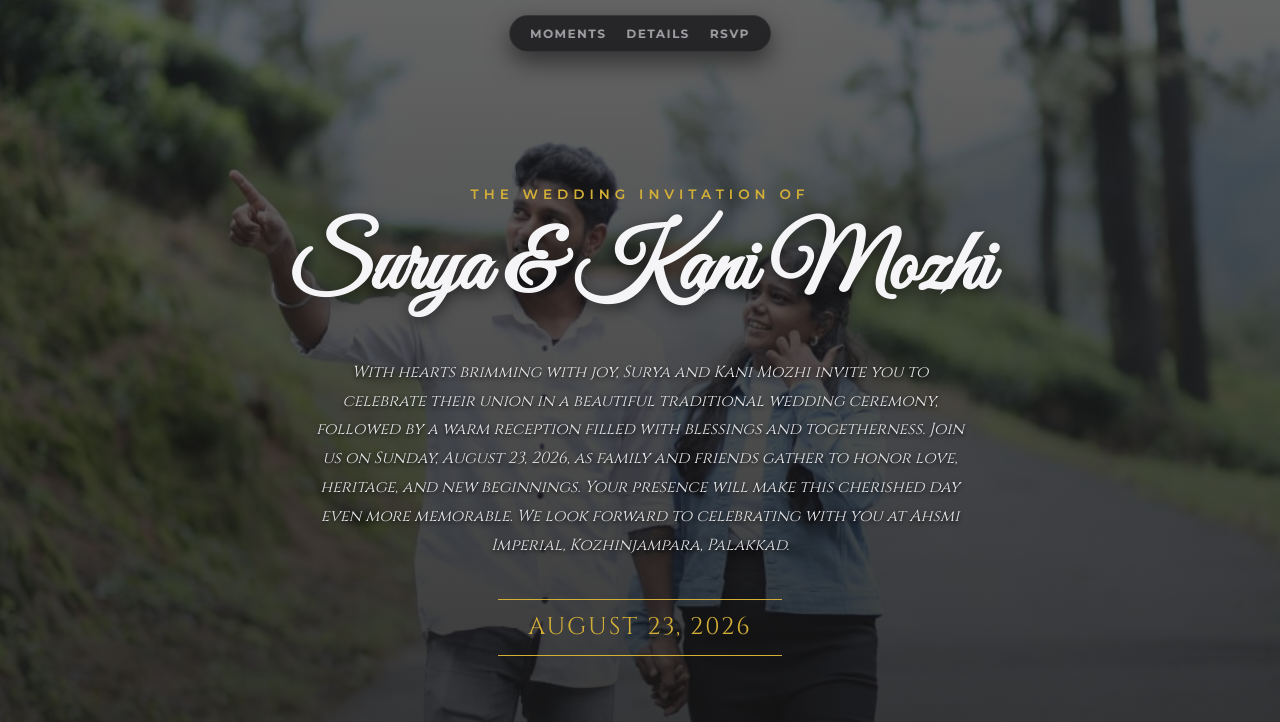
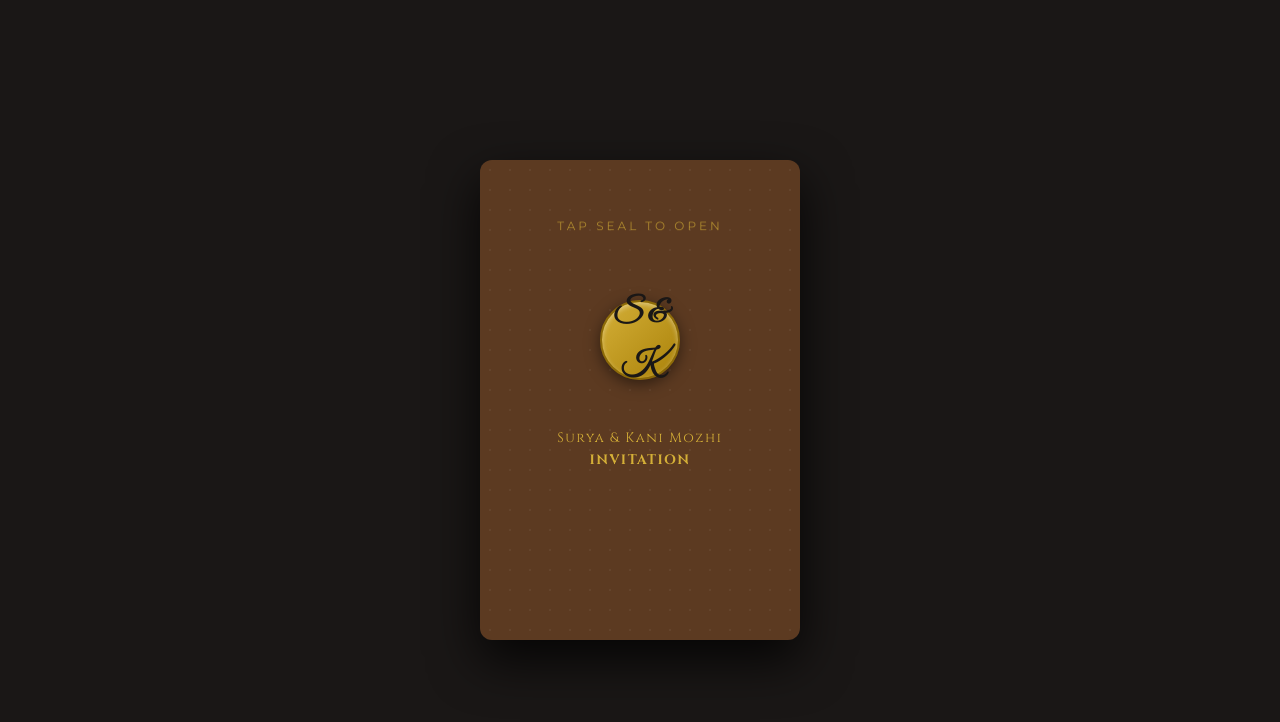
Before and after one commit to suryasathiyabsc/surya-weds-kanimozhi, a plain HTML site: page index.html in a window 1280 px wide. Shown: the top 722 px of the page. Drawn offline with Linux system fonts and the light colour scheme.

Commit message:
Add files via upload

```diff
--- a/index.html
+++ b/index.html
@@ -5,19 +5,19 @@
     <meta name="viewport" content="width=device-width, initial-scale=1.0">
     <title>Surya & Kani Mozhi Wedding Invitation</title>
 
-    <!-- Elegant Fonts: Cinzel, Great Vibes, Montserrat -->
+    <!-- Custom Fonts: Cinzel, Great Vibes, Montserrat -->
     <link rel="preconnect" href="https://fonts.googleapis.com">
     <link rel="preconnect" href="https://fonts.gstatic.com" crossorigin>
-    <link href="https://fonts.googleapis.com/css2?family=Cinzel:wght@400;600;700&family=Great+Vibes&family=Montserrat:wght@300;400;500;600;700&display=swap" rel="stylesheet">
+    <link href="https://fonts.googleapis.com/css2?family=Cinzel:wght@400;500;600;700&family=Great+Vibes&family=Montserrat:wght@300;400;500;600;700&display=swap" rel="stylesheet">
 
     <style>
         :root {
             --bg-dark: #121212;             /* Deep matte black background */
             --card-bg: #1c1c1e;             /* Dark grey card container */
-            --card-inner: #242426;           /* Inner badge background */
-            --accent-gold: #d4af37;          /* Champagne gold accent */
+            --card-inner: #242426;          /* Inner badge background */
+            --accent-gold: #d4af37;         /* Champagne gold accent */
             --text-white: #f5f5f7;           /* Off-white primary text */
-            --text-muted: #a1a1a6;           /* Muted secondary text */
+            --text-muted: #a1a1a6;          /* Muted secondary text */
             --border-color: rgba(255, 255, 255, 0.08);
         }
 
@@ -37,8 +37,98 @@
             font-family: 'Montserrat', sans-serif;
             line-height: 1.6;
             text-align: center;
+            overflow-x: hidden;
         }
 
+        /* ---------------- ENVELOPE OVERLAY ---------------- */
+        .envelope-container {
+            position: fixed;
+            top: 0;
+            left: 0;
+            width: 100vw;
+            height: 100vh;
+            background: #1a1716;
+            display: flex;
+            justify-content: center;
+            align-items: center;
+            z-index: 9999;
+            transition: transform 0.8s ease-in-out, opacity 0.8s ease-in-out;
+        }
+
+        .envelope-container.opened {
+            opacity: 0;
+            transform: translateY(-100%);
+            pointer-events: none;
+        }
+
+        .envelope {
+            position: relative;
+            width: 320px;
+            height: 480px;
+            background-color: #5c3a21; /* Terracotta / Warm Brown tone */
+            background-image: radial-gradient(rgba(255, 255, 255, 0.05) 1px, transparent 0);
+            background-size: 20px 20px;
+            border-radius: 12px;
+            box-shadow: 0 20px 50px rgba(0,0,0,0.8);
+            display: flex;
+            flex-direction: column;
+            align-items: center;
+            justify-content: center;
+            padding: 20px;
+            text-align: center;
+            perspective: 1000px;
+            cursor: pointer;
+        }
+
+        .tap-hint {
+            font-size: 0.75rem;
+            text-transform: uppercase;
+            letter-spacing: 3px;
+            color: rgba(212, 175, 55, 0.7);
+            position: absolute;
+            top: 60px;
+            animation: pulse 1.8s infinite;
+        }
+
+        .envelope-text {
+            color: var(--accent-gold);
+            font-family: 'Cinzel', serif;
+            font-size: 0.85rem;
+            letter-spacing: 1.5px;
+            margin-top: 100px;
+            line-height: 1.6;
+        }
+
+        /* Wax Seal Style */
+        .wax-seal {
+            width: 80px;
+            height: 80px;
+            background: linear-gradient(135deg, #d4af37, #aa820a);
+            border-radius: 50%;
+            display: flex;
+            align-items: center;
+            justify-content: center;
+            color: #1a1716;
+            font-family: 'Great Vibes', cursive;
+            font-size: 2rem;
+            font-weight: bold;
+            box-shadow: 0 4px 15px rgba(0, 0, 0, 0.5), inset 0 2px 5px rgba(255, 255, 255, 0.4);
+            border: 2px solid #8c6a08;
+            position: absolute;
+            top: 140px;
+            transition: transform 0.3s ease;
+        }
+
+        .envelope:hover .wax-seal {
+            transform: scale(1.08);
+        }
+
+        @keyframes pulse {
+            0%, 100% { opacity: 0.4; transform: translateY(0); }
+            50% { opacity: 1; transform: translateY(-4px); }
+        }
+
+        /* ---------------- MAIN WEBSITE STYLING ---------------- */
         section {
             padding: 60px 20px;
             max-width: 850px;
@@ -251,7 +341,7 @@
             color: var(--text-muted);
         }
 
-        /* Clean Gallery Grid Layout */
+        /* Gallery Grid Layout */
         .gallery-grid {
             display: grid;
             grid-template-columns: repeat(auto-fit, minmax(180px, 1fr));
@@ -311,7 +401,7 @@
             margin: 5px 0 15px 0;
         }
 
-        /* Interactive Tap to Display Time Pill */
+        /* Time Pill */
         .time-pill {
             background-color: rgba(212, 175, 55, 0.15);
             border: 1px solid var(--accent-gold);
@@ -343,7 +433,7 @@
             stroke-width: 2;
         }
 
-        /* Add to Calendar Pill Button */
+        /* Add to Calendar Button */
         .btn-calendar {
             background-color: rgba(255, 255, 255, 0.05);
             border: 1px solid var(--border-color);
@@ -378,7 +468,7 @@
             color: var(--text-white);
         }
 
-        /* Interactive Slide to Open Venue Container */
+        /* Slide to Open Venue Container */
         .slide-container {
             margin-top: 15px;
             background-color: var(--card-inner);
@@ -513,6 +603,18 @@
 </head>
 <body id="top">
 
+    <!-- ENVELOPE OVERLAY -->
+    <div class="envelope-container" id="envelopeOverlay">
+        <div class="envelope" onclick="openEnvelope()">
+            <div class="tap-hint">Tap Seal to Open</div>
+            <div class="wax-seal">S & K</div>
+            <div class="envelope-text">
+                Surya & Kani Mozhi<br>
+                <strong>INVITATION</strong>
+            </div>
+        </div>
+    </div>
+
     <!-- QUICK FLOATING NAVIGATION BAR -->
     <nav class="quick-nav">
         <a href="#gallery">Moments</a>
@@ -524,7 +626,6 @@
     <div class="music-player-btn" id="musicBtn" onclick="toggleMusic()">
         <span id="musicIcon">🎵</span>
     </div>
-    <!-- Replace 'music.mp3' with your audio file name inside the same project folder -->
     <audio id="weddingAudio" loop>
         <source src="music.mp3" type="audio/mpeg">
     </audio>
@@ -721,6 +822,24 @@
 
     <!-- INTERACTIVE SCRIPTS -->
     <script>
+        // 0. ENVELOPE OPEN & AUTO-MUSIC TRIGGER
+        function openEnvelope() {
+            const envelope = document.getElementById('envelopeOverlay');
+            envelope.classList.add('opened');
+
+            // Automatically play background music on user interaction
+            const audio = document.getElementById('weddingAudio');
+            const btn = document.getElementById('musicBtn');
+            const icon = document.getElementById('musicIcon');
+
+            audio.play().then(() => {
+                btn.classList.add('playing');
+                icon.innerText = '⏸️';
+            }).catch(error => {
+                console.log("Autoplay prevented or audio file missing:", error);
+            });
+        }
+
         // 1. COUNTDOWN TIMER SCRIPT
         const weddingDateTarget = new Date("Aug 23, 2026 09:30:00").getTime();
 
```
